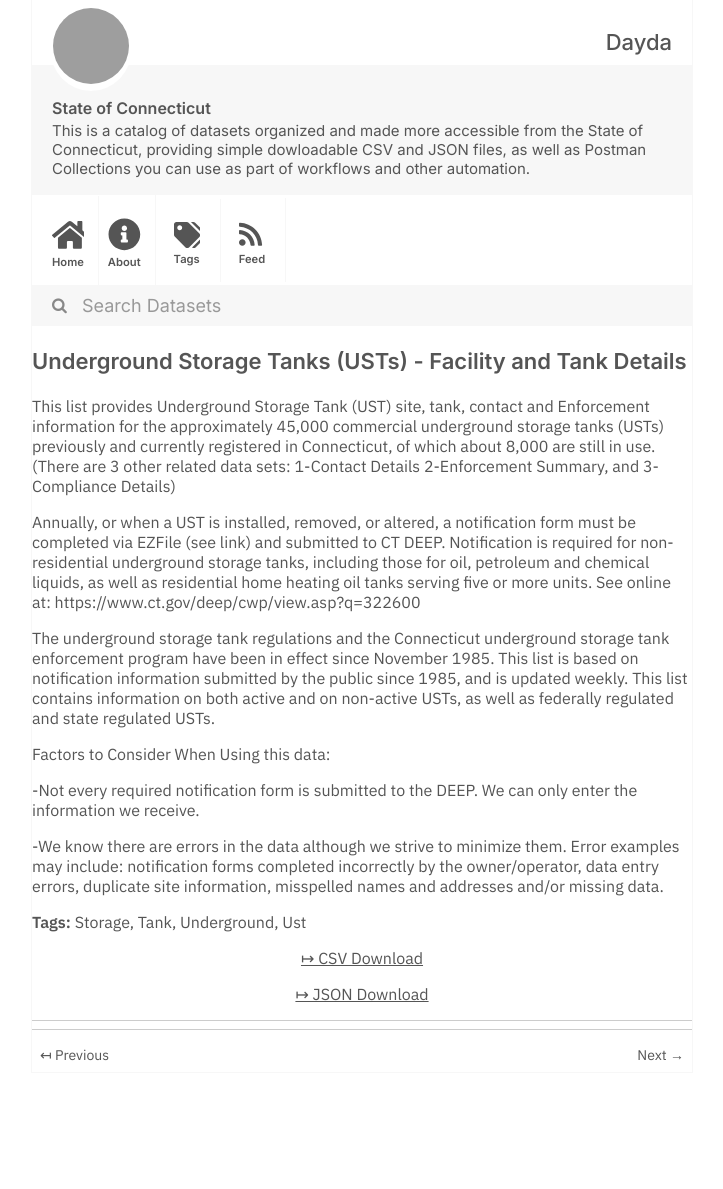
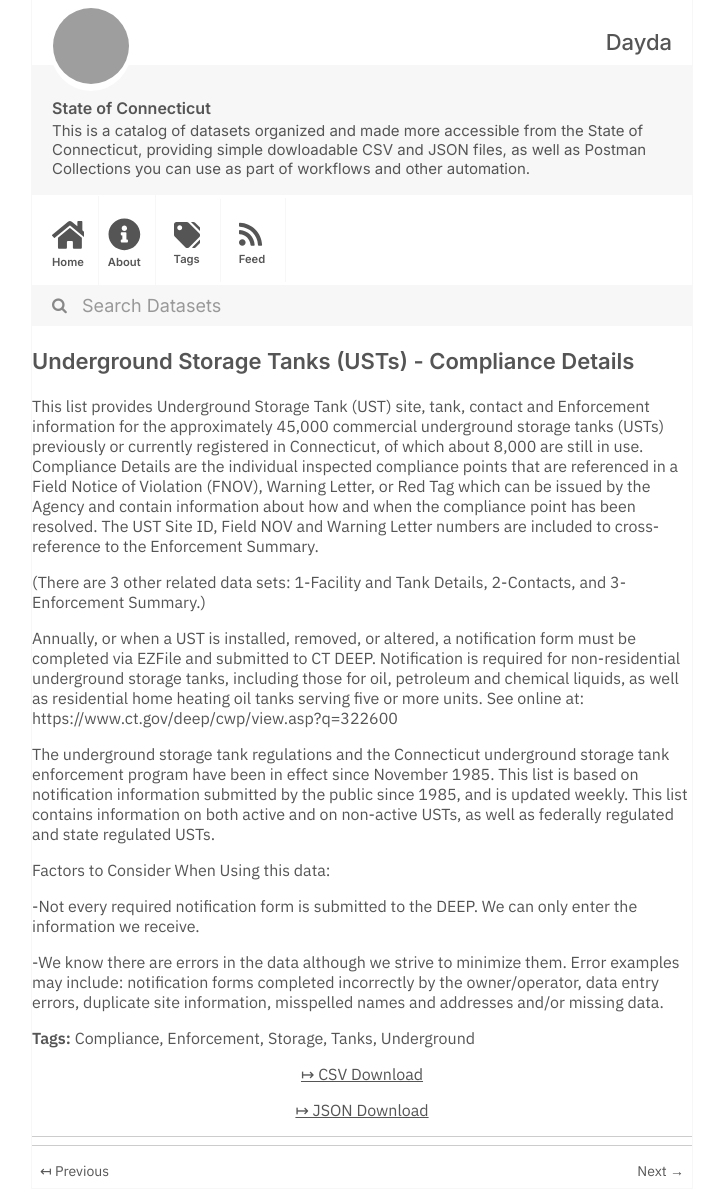
Before and after one commit to dayda-entities/state-of-connecticut, a Jekyll site: the page built from _posts/2020-11-12-underground-storage-tanks-usts.md, in a window 1280 px wide. Shown: the whole page, without its empty margins (278-1001 px from the left). Built offline with Jekyll 4.4.1, drawn with Linux system fonts in a browser that asks for light colours; before the commit the page ends 1073 px from its top, so only the background shows below that; grey boxes are pictures that could not be loaded.

Commit message:
Publish Data

```diff
--- a/_posts/2020-11-12-underground-storage-tanks-usts.md
+++ b/_posts/2020-11-12-underground-storage-tanks-usts.md
@@ -1,24 +1,29 @@
 ---
-title: Underground Storage Tanks (USTs) - Facility and Tank Details
-created: '2020-11-12T14:58:05.434446'
-modified: '2020-12-04T18:58:37.200927'
+title: Underground Storage Tanks (USTs) - Compliance Details
+created: '2020-11-12T14:56:36.983568'
+modified: '2020-12-04T18:57:19.697401'
 state: active
 type: dataset
 tags:
+  - Compliance
+  - Enforcement
   - Storage
-  - Tank
+  - Tanks
   - Underground
-  - Ust
 groups:
   - Local Government
-csv_url: 'https://data.ct.gov/api/views/utni-rddb/rows.csv?accessType=DOWNLOAD'
-json_url: 'https://data.ct.gov/api/views/utni-rddb/rows.json?accessType=DOWNLOAD'
+csv_url: 'https://data.ct.gov/api/views/jis9-5rj9/rows.csv?accessType=DOWNLOAD'
+json_url: 'https://data.ct.gov/api/views/jis9-5rj9/rows.json?accessType=DOWNLOAD'
 layout: post
 
 ---
-This list provides Underground Storage Tank (UST) site, tank, contact and Enforcement information for the approximately 45,000 commercial underground storage tanks (USTs) previously and currently registered in Connecticut, of which about 8,000 are still in use. (There are 3 other related data sets: 1-Contact Details 2-Enforcement Summary, and 3-Compliance Details)
+This list provides Underground Storage Tank (UST) site, tank, contact and Enforcement information for the approximately 45,000 commercial underground storage tanks (USTs) previously or currently registered in Connecticut, of which about 8,000 are still in use.
+Compliance Details are the individual inspected compliance points that are referenced in a Field Notice of Violation (FNOV), Warning Letter, or Red Tag which can be issued by the Agency and contain information about how and when the compliance point has been resolved. The UST Site ID, Field NOV and Warning Letter numbers are included to cross-reference to the Enforcement Summary.
 
-Annually, or when a UST is installed, removed, or altered, a notification form must be completed via EZFile (see link) and submitted to CT DEEP. Notification is required for non-residential underground storage tanks, including those for oil, petroleum and chemical liquids, as well as residential home heating oil tanks serving five or more units.  See online at: https://www.ct.gov/deep/cwp/view.asp?q=322600
+(There are 3 other related data sets: 1-Facility and Tank Details, 2-Contacts, and
+3-Enforcement Summary.)
+
+Annually, or when a UST is installed, removed, or altered, a notification form must be completed via EZFile and submitted to CT DEEP. Notification is required for non-residential underground storage tanks, including those for oil, petroleum and chemical liquids, as well as residential home heating oil tanks serving five or more units. See online at: https://www.ct.gov/deep/cwp/view.asp?q=322600
 
 The underground storage tank regulations and the Connecticut underground storage tank enforcement program have been in effect since November 1985. This list is based on notification information submitted by the public since 1985, and is updated weekly. This list contains information on both active and on non-active USTs, as well as federally regulated and state regulated USTs.
 
```
